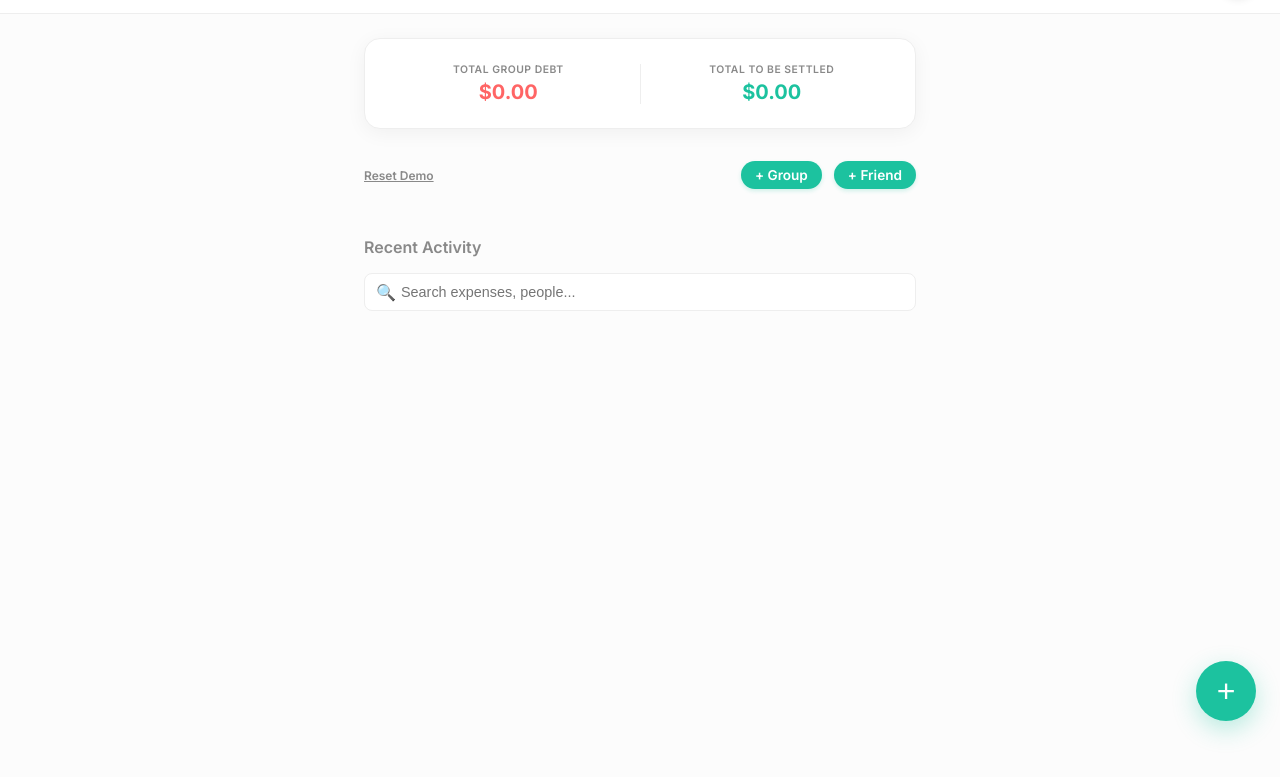
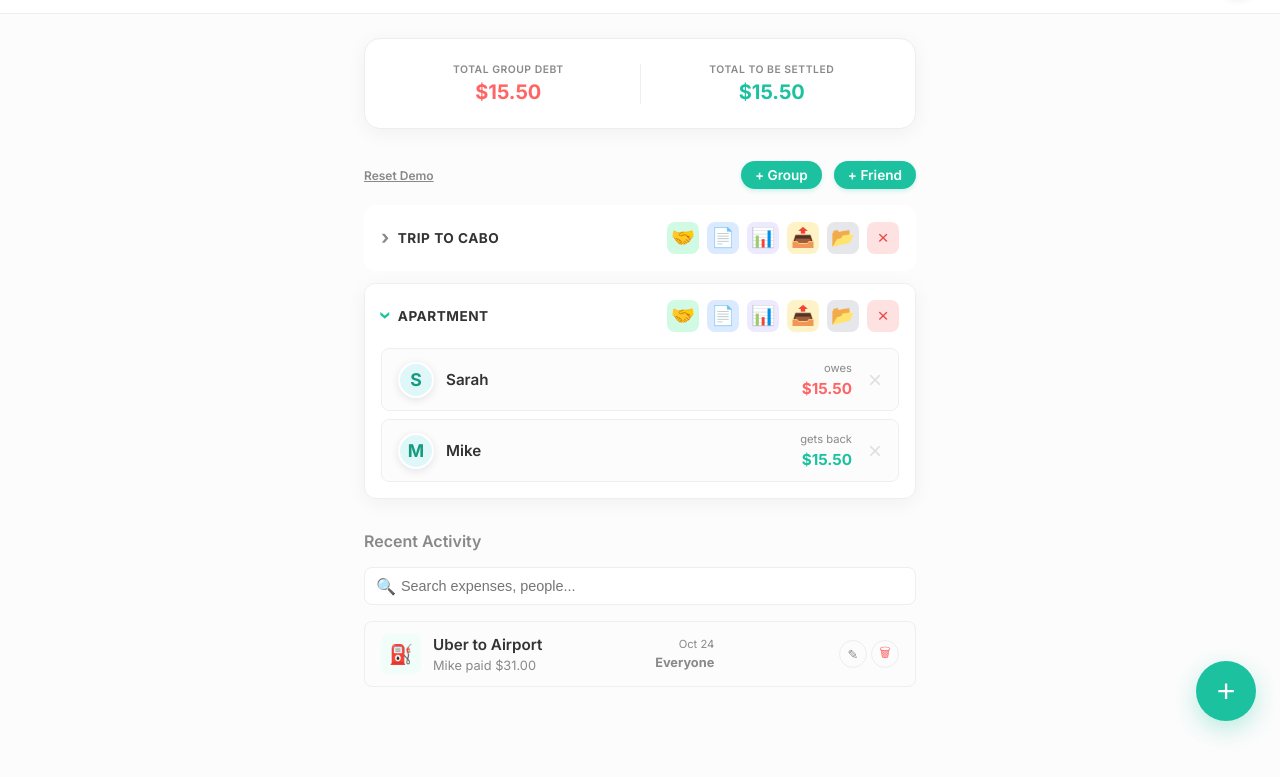
Before and after one commit to mastercoder346/Fair-Share, a plain HTML site: page index.html in a window 1280 px wide. Shown: the part 55-832 px from the top of the page. Before the commit the page ends 800 px from the top, so only its background shows below. Drawn offline with Linux system fonts and the light colour scheme.

Commit message:
Add files via upload

```diff
--- a/index.html
+++ b/index.html
@@ -1533,6 +1533,14 @@
         let groups = JSON.parse(localStorage.getItem('fs_groups')) || defaultGroups;
         let friends = JSON.parse(localStorage.getItem('fs_friends')) || defaultFriends;
         let activities = JSON.parse(localStorage.getItem('fs_activities')) || defaultActivities;
+
+        // Save defaults to localStorage if they were just loaded
+        if (!localStorage.getItem('fs_groups')) {
+            localStorage.setItem('fs_groups', JSON.stringify(groups));
+            localStorage.setItem('fs_friends', JSON.stringify(friends));
+            localStorage.setItem('fs_activities', JSON.stringify(activities));
+            localStorage.setItem('fs_settings', JSON.stringify(appSettings));
+        }
 
         let groupToDeleteId = null;
         let friendToDeleteId = null;
@@ -2856,7 +2864,8 @@
             saveData();
             closeModal('group-modal');
         });
-
+        // Initial render on page load
+        render();
     </script>
 </body>
 </html>
```
